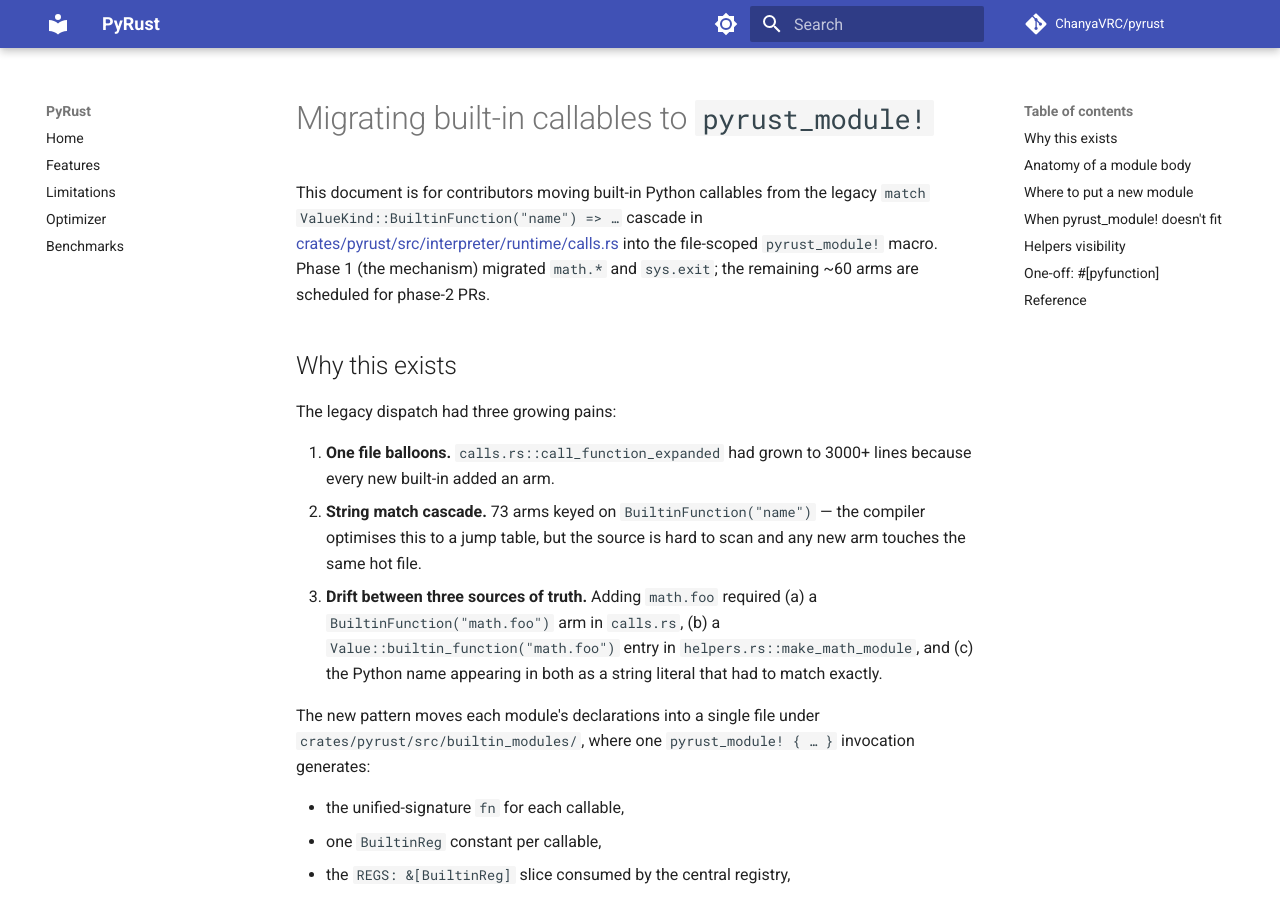
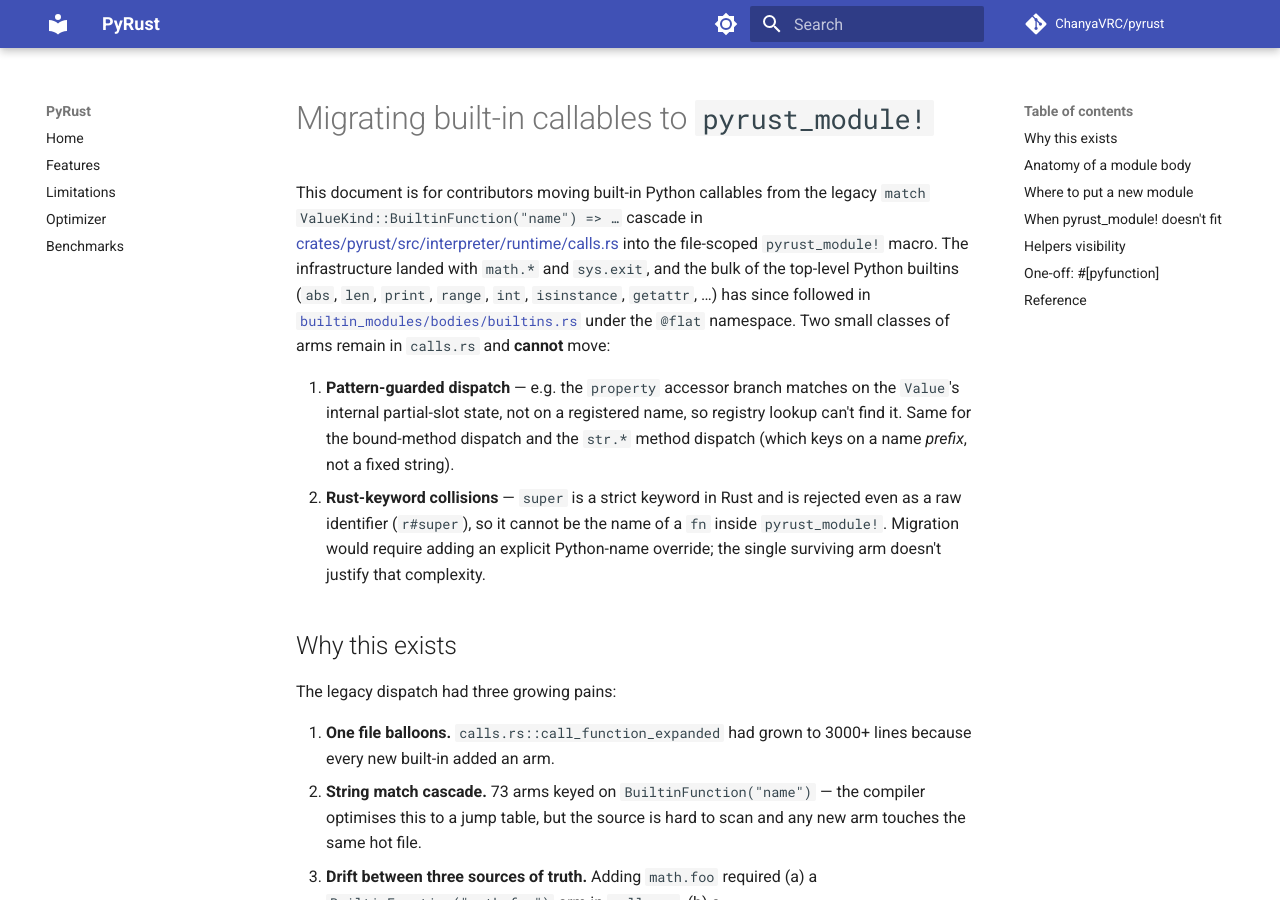
Before and after one commit to ChanyaVRC/pyrust, an MkDocs documentation site: the page built from docs/builtin-migration.md, in a window 1280 px wide and 900 px high. Built offline with MkDocs 1.6.1 and Material for MkDocs 9.7.7, drawn with Linux system fonts in a browser that asks for light colours; comment, search, counter and statistics services are not loaded; some of the changed text lies outside the part shown.

Commit message:
docs(#326): update migration guide for the @flat builtins landing
Notes the two classes of arms that remain in calls.rs (pattern-guarded
dispatch and the `super` keyword collision) and points the reference
section at the new `bodies/builtins.rs`.

```diff
--- a/docs/builtin-migration.md
+++ b/docs/builtin-migration.md
@@ -3,9 +3,24 @@
 This document is for contributors moving built-in Python callables from
 the legacy `match ValueKind::BuiltinFunction("name") => …` cascade in
 [crates/pyrust/src/interpreter/runtime/calls.rs](../crates/pyrust/src/interpreter/runtime/calls.rs)
-into the file-scoped `pyrust_module!` macro.  Phase 1 (the mechanism)
-migrated `math.*` and `sys.exit`; the remaining ~60 arms are scheduled
-for phase-2 PRs.
+into the file-scoped `pyrust_module!` macro.  The infrastructure landed
+with `math.*` and `sys.exit`, and the bulk of the top-level Python
+builtins (`abs`, `len`, `print`, `range`, `int`, `isinstance`,
+`getattr`, …) has since followed in
+[`builtin_modules/bodies/builtins.rs`](../crates/pyrust/src/builtin_modules/bodies/builtins.rs)
+under the `@flat` namespace.  Two small classes of arms remain in
+`calls.rs` and **cannot** move:
+
+1. **Pattern-guarded dispatch** — e.g. the `property` accessor branch
+   matches on the `Value`'s internal partial-slot state, not on a
+   registered name, so registry lookup can't find it.  Same for the
+   bound-method dispatch and the `str.*` method dispatch (which keys on
+   a name *prefix*, not a fixed string).
+2. **Rust-keyword collisions** — `super` is a strict keyword in Rust
+   and is rejected even as a raw identifier (`r#super`), so it cannot
+   be the name of a `fn` inside `pyrust_module!`.  Migration would
+   require adding an explicit Python-name override; the single
+   surviving arm doesn't justify that complexity.
 
 ## Why this exists
 
@@ -179,7 +194,7 @@ moving a whole module group.
   — the per-function attribute fallback.
 - [`builtin_registry`](../crates/pyrust/src/builtin_registry.rs) —
   `BuiltinReg`, `BuiltinDispatchFn`, `lookup`.
-- [`builtin_modules/math.rs`](../crates/pyrust/src/builtin_modules/math.rs)
-  and
-  [`sys.rs`](../crates/pyrust/src/builtin_modules/sys.rs) —
-  phase-1 migrated modules; use as templates.
+- [`builtin_modules/bodies/math.rs`](../crates/pyrust/src/builtin_modules/bodies/math.rs),
+  [`sys.rs`](../crates/pyrust/src/builtin_modules/bodies/sys.rs),
+  [`builtins.rs`](../crates/pyrust/src/builtin_modules/bodies/builtins.rs) —
+  migrated modules; use as templates.
```
